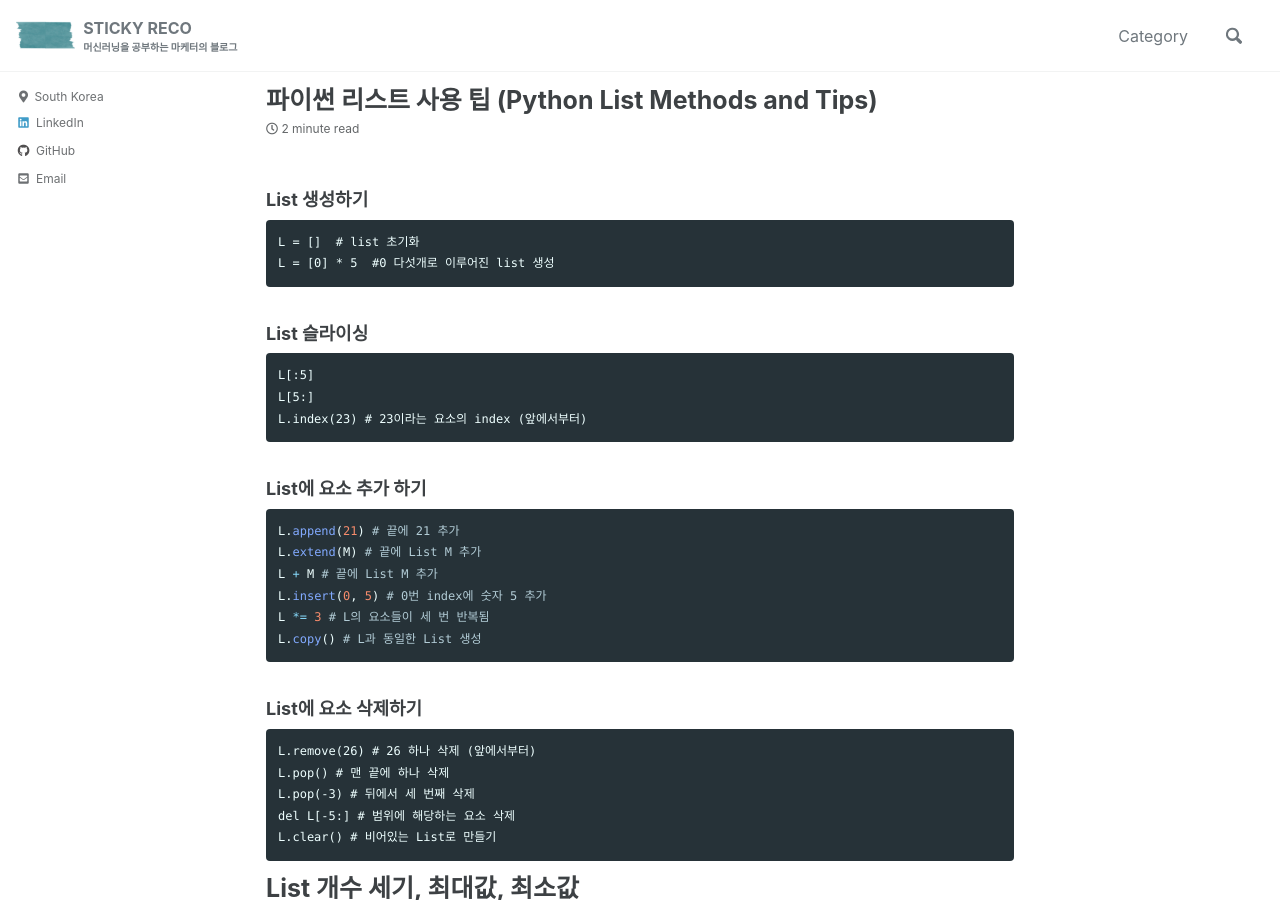
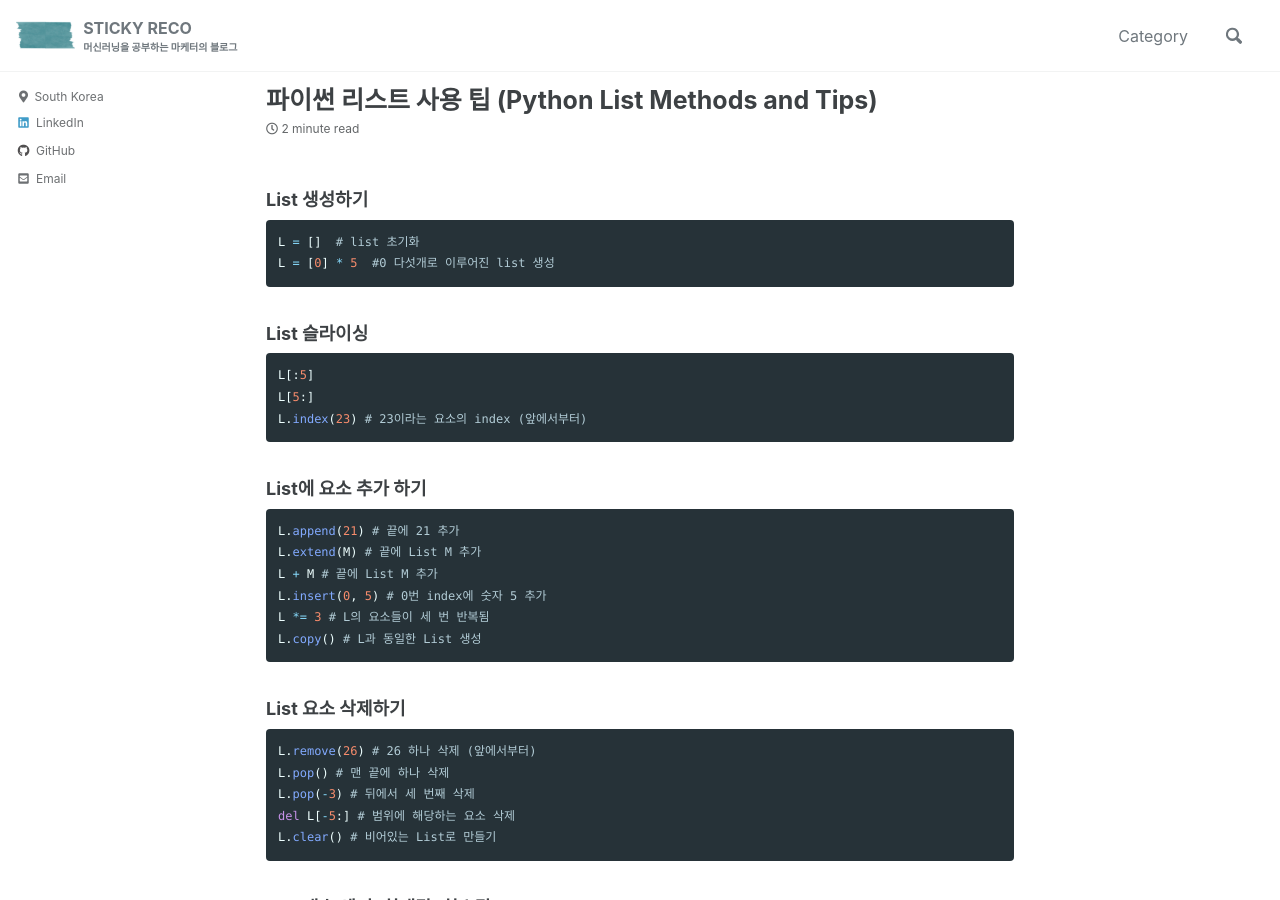
Before and after one commit to amoryoungakim/amoryoungakim.github.io, a Jekyll site: the page built from _posts/2020-10-04-list-method.md, in a window 1280 px wide and 900 px high. Built offline with Jekyll 4.4.1, drawn with Linux system fonts in a browser that asks for light colours; cached includes are drawn as plain includes; comment, search, counter and statistics services are not loaded.

Commit message:
Update 2020-10-04-list-method.md

````diff
--- a/_posts/2020-10-04-list-method.md
+++ b/_posts/2020-10-04-list-method.md
@@ -6,13 +6,13 @@ categories: Python
 ---
 
 ### List 생성하기
-```
+```python
 L = []  # list 초기화
 L = [0] * 5  #0 다섯개로 이루어진 list 생성
 ```
 
 ### List 슬라이싱
-```
+```python
 L[:5]
 L[5:]
 L.index(23) # 23이라는 요소의 index (앞에서부터)
@@ -28,8 +28,8 @@ L *= 3 # L의 요소들이 세 번 반복됨
 L.copy() # L과 동일한 List 생성
 ```
 
-### List에 요소 삭제하기
-```
+### List 요소 삭제하기
+```python
 L.remove(26) # 26 하나 삭제 (앞에서부터)
 L.pop() # 맨 끝에 하나 삭제
 L.pop(-3) # 뒤에서 세 번째 삭제
@@ -37,7 +37,7 @@ del L[-5:] # 범위에 해당하는 요소 삭제
 L.clear() # 비어있는 List로 만들기
 ```
 
-# List 개수 세기, 최대값, 최소값
+### List 개수 세기, 최대값, 최소값
 ```python
 L.count(15) # 15라는 요소가 몇개 들어 있나
 len(L) # List의 전체 길이
@@ -45,7 +45,7 @@ min(L) # 최소값
 max(L) # 최대값
 ```
 
-# 간단한 통계 내기
+### 간단한 통계 내기
 ```python
 from statistics import mean, variance, stdev
 sum(L) # 요소 전체 더함
````
